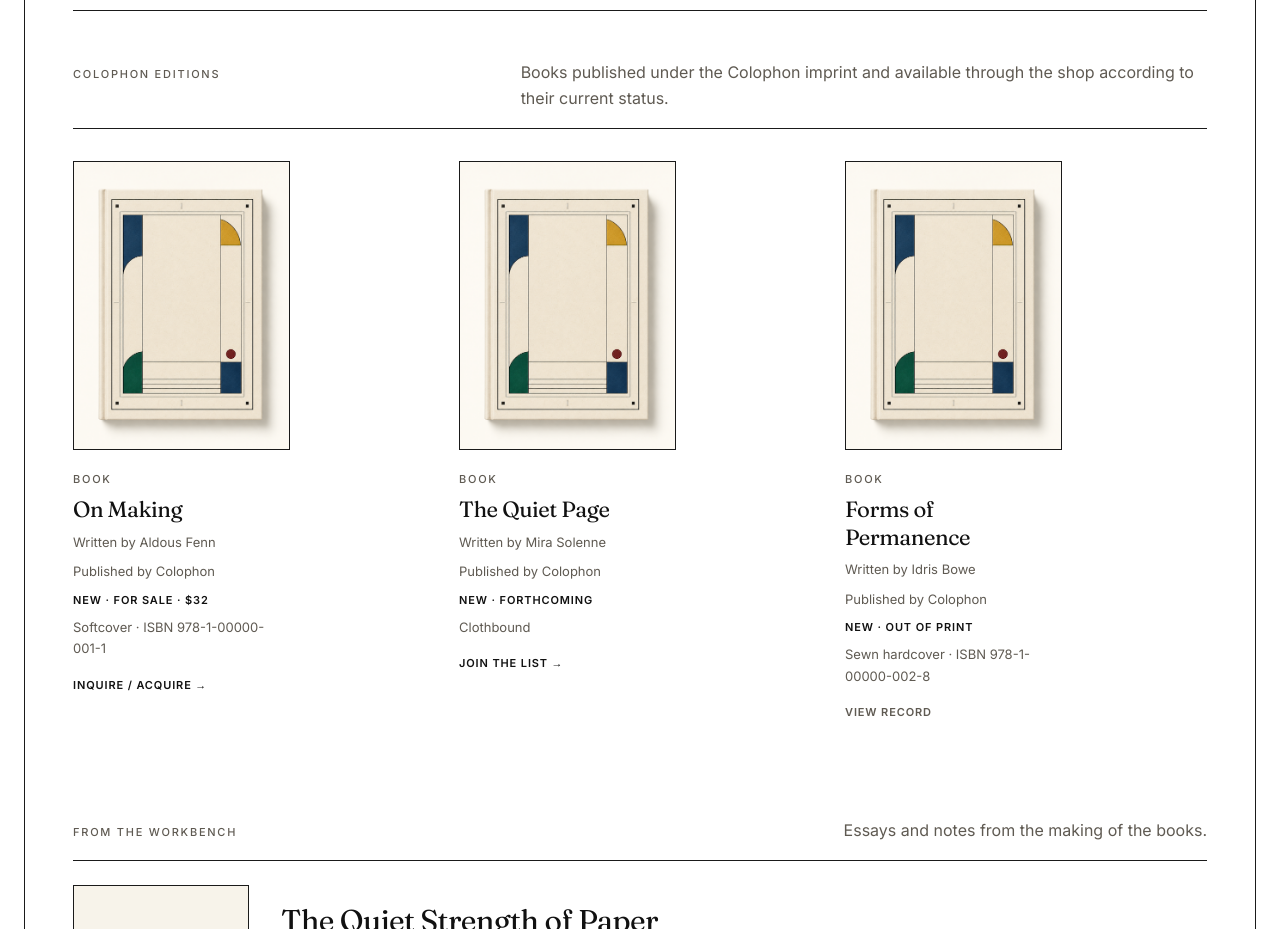
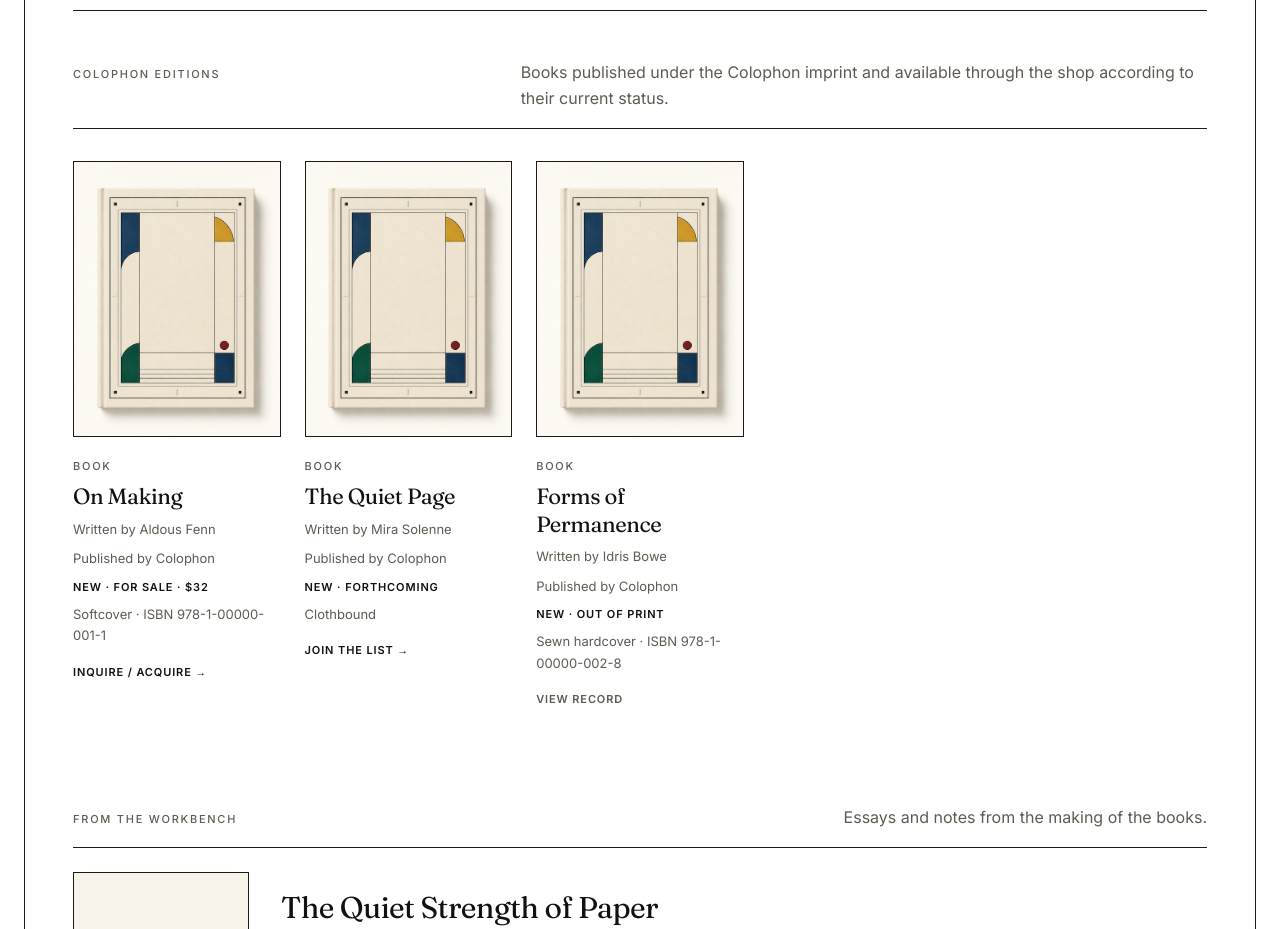
Before and after one commit to fitore/colophon, a Next.js app: page /the-press in a window 1280 px wide. Shown: the part 920-1849 px from the top of the page. Built offline with nearby package versions, Linux system fonts and the light colour scheme.

Commit message:
Realign compact catalogue grids

```diff
--- a/src/app/bookstore/page.module.css
+++ b/src/app/bookstore/page.module.css
@@ -1,6 +1,6 @@
 .grid {
   display: grid;
-  grid-template-columns: repeat(3, 1fr);
+  grid-template-columns: repeat(5, 1fr);
   gap: var(--space-7) var(--space-5);
   padding-top: var(--space-6);
 }
@@ -36,6 +36,12 @@
   text-transform: uppercase;
 }
 
+@media (max-width: 70rem) {
+  .grid {
+    grid-template-columns: repeat(3, 1fr);
+  }
+}
+
 @media (max-width: 48rem) {
   .grid {
     grid-template-columns: repeat(2, 1fr);
--- a/src/app/future-catalogue/page.module.css
+++ b/src/app/future-catalogue/page.module.css
@@ -1,6 +1,6 @@
 .grid {
   display: grid;
-  grid-template-columns: repeat(3, 1fr);
+  grid-template-columns: repeat(5, 1fr);
   gap: var(--space-7) var(--space-5);
   padding-top: var(--space-6);
 }
@@ -49,6 +49,12 @@
   text-underline-offset: 4px;
 }
 
+@media (max-width: 70rem) {
+  .grid {
+    grid-template-columns: repeat(3, 1fr);
+  }
+}
+
 @media (max-width: 48rem) {
   .grid {
     grid-template-columns: 1fr;
--- a/src/components/catalog/CatalogCard.module.css
+++ b/src/components/catalog/CatalogCard.module.css
@@ -3,10 +3,6 @@
   align-items: flex-start;
   flex-direction: column;
   gap: var(--space-2);
-}
-
-.placeholderCard {
-  width: 60%;
 }
 
 .coverLink {
@@ -72,9 +68,3 @@
 .disabled {
   color: var(--color-text-muted);
 }
-
-@media (max-width: 48rem) {
-  .placeholderCard {
-    width: 100%;
-  }
-}
--- a/src/components/catalog/CatalogCard.tsx
+++ b/src/components/catalog/CatalogCard.tsx
@@ -24,7 +24,7 @@ export default function CatalogCard({ item }: { item: Acquirable }) {
       : [item.medium, item.dimensions, item.edition];
 
   return (
-    <article className={`${styles.card} ${item.image ? "" : styles.placeholderCard}`}>
+    <article className={styles.card}>
       <Link href={href} className={styles.coverLink} aria-label={`View ${item.title}`}>
         <div className={styles.cover}>
           {image ? (
--- a/src/components/catalog/CatalogGrid.module.css
+++ b/src/components/catalog/CatalogGrid.module.css
@@ -26,9 +26,15 @@
 
 .grid {
   display: grid;
-  grid-template-columns: repeat(3, 1fr);
+  grid-template-columns: repeat(5, 1fr);
   gap: var(--space-7) var(--space-5);
   padding-top: var(--space-6);
+}
+
+@media (max-width: 70rem) {
+  .grid {
+    grid-template-columns: repeat(3, 1fr);
+  }
 }
 
 @media (max-width: 48rem) {
```
Also changed, not shown: src/app/page.module.css (+8 -1 lines), src/app/studio/page.module.css (+7 -1 lines).
